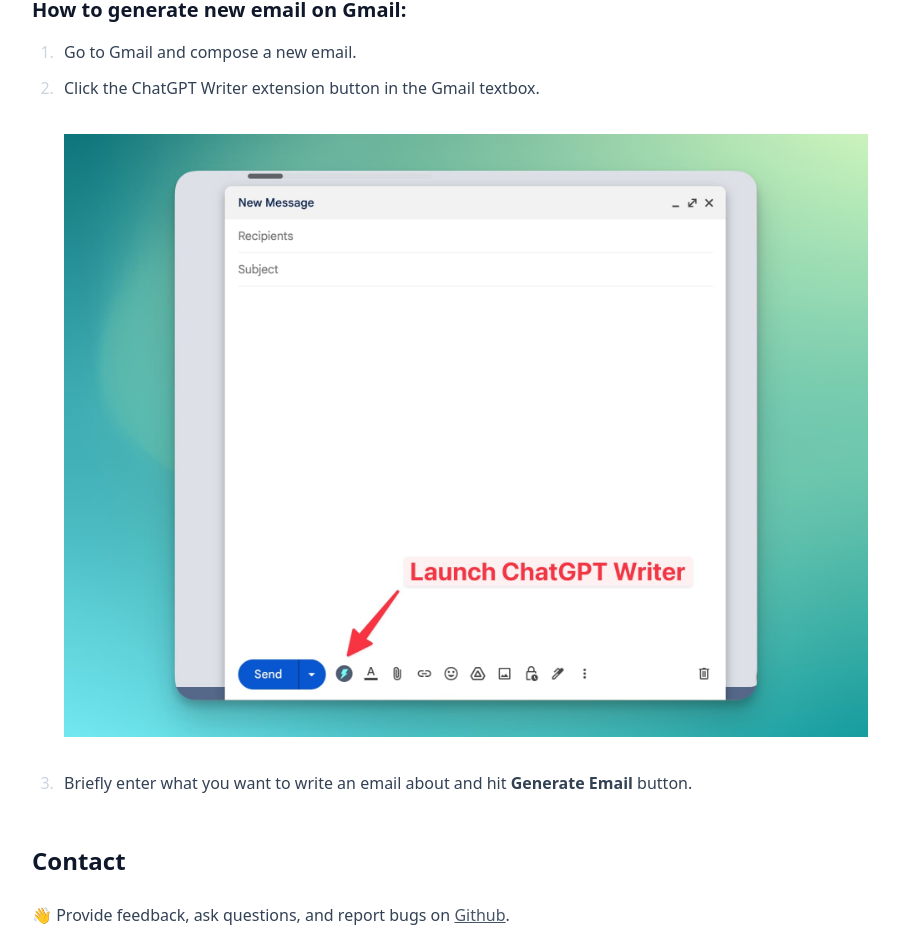
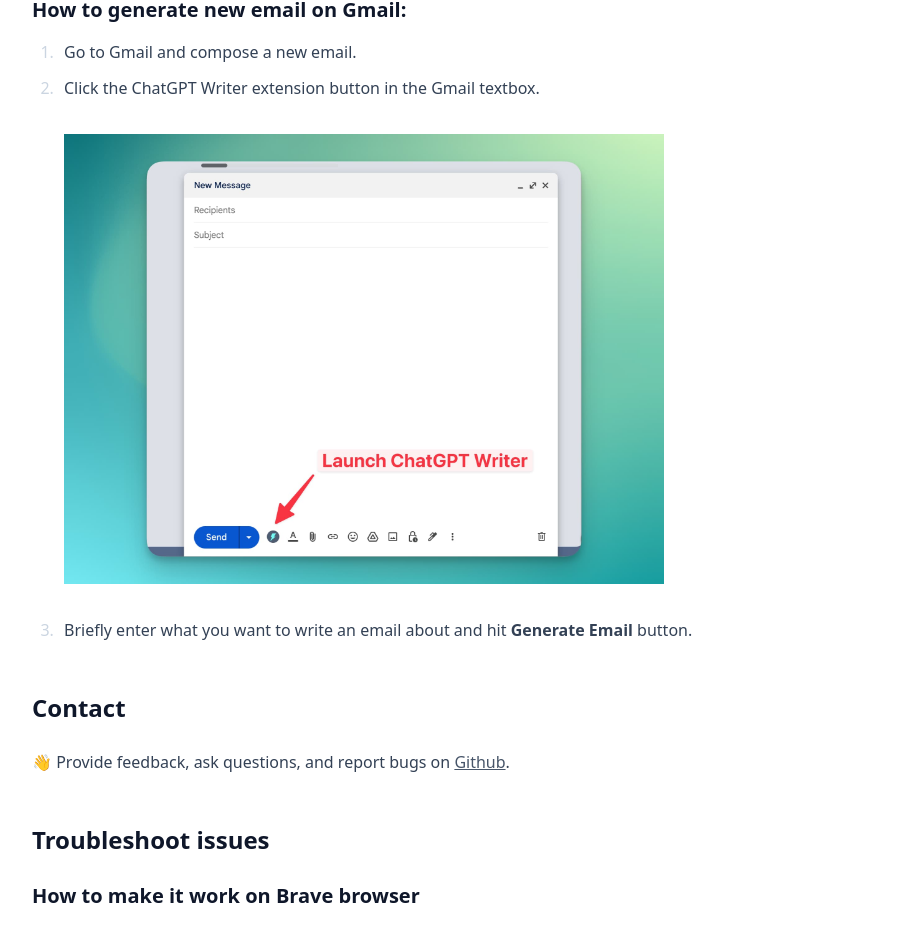
Before and after one commit to GorvGoyl/chatgpt-writer-site, a Next.js app: page / in a window 1280 px wide. Shown: the part 4637-5567 px from the top of the page, without its empty margins (190-1089 px from the left). Built offline with nearby package versions, Linux system fonts and the light colour scheme.

Commit message:
img size

```diff
--- a/pages/index.tsx
+++ b/pages/index.tsx
@@ -295,6 +295,7 @@
                   textbox.{" "}
                   <Image
                     src={extension_from_gmail}
+                    width={600}
                     alt="launch chatgpt writer from gmail"
                     placeholder="blur" // Optional blur-up while loading
                   />
```
